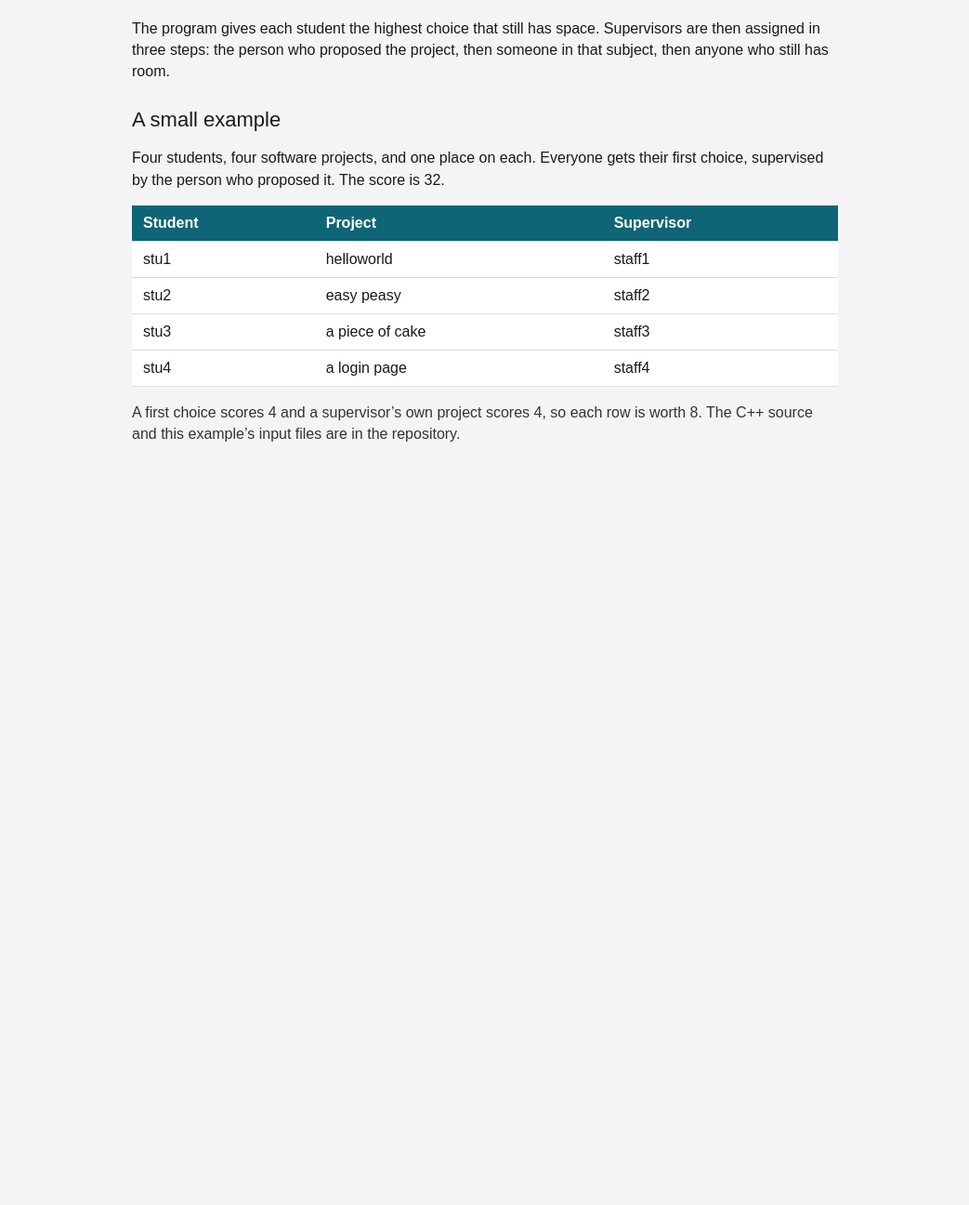
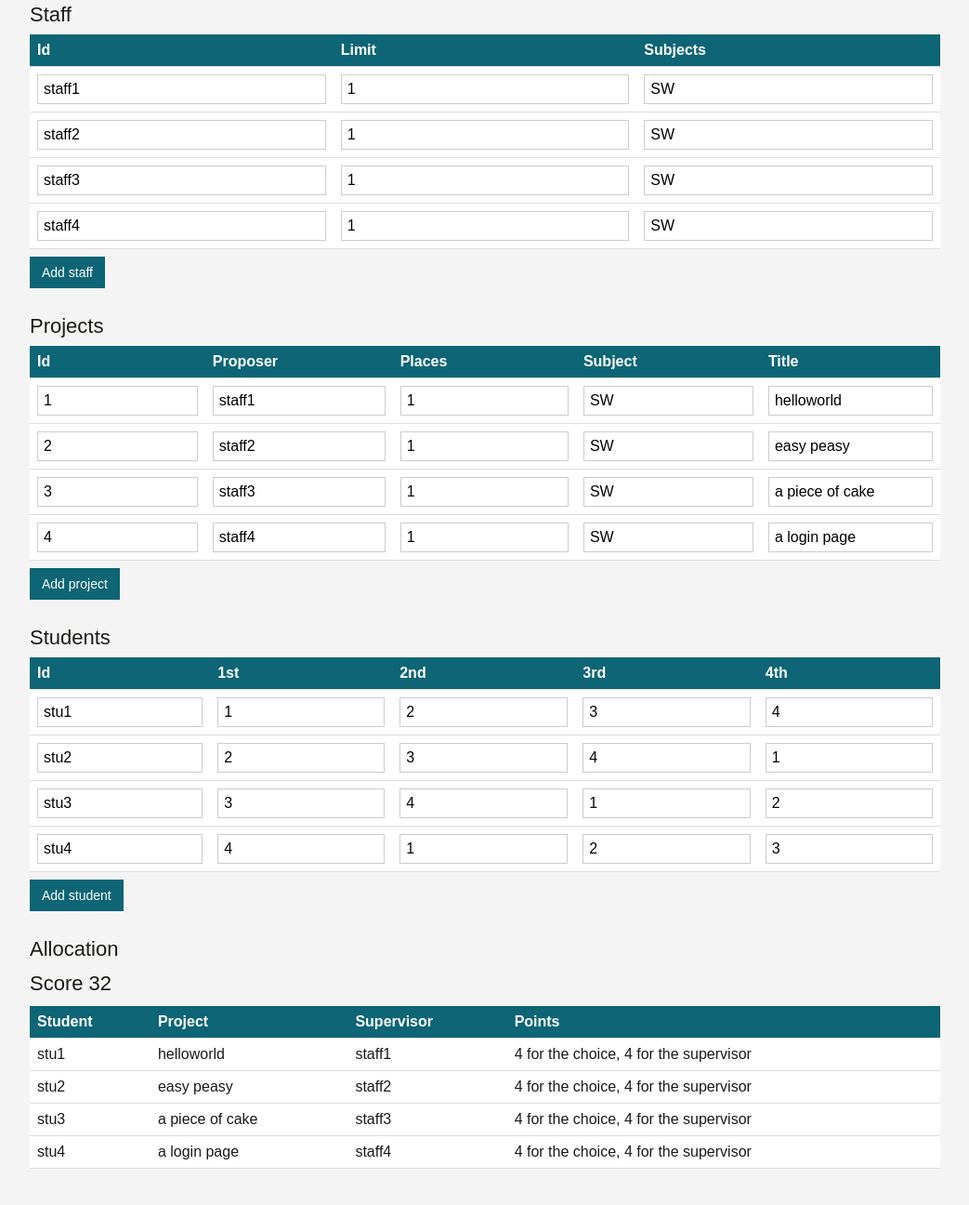
Before and after one commit to nno3/project-allocation, a plain HTML site: page index.html in a window 1280 px wide. Shown: the part 200-1496 px from the top of the page at 93% size, without its empty margins (118-1161 px from the left). Before the commit the page ends 800 px from the top, so only its background shows below. Drawn offline with Linux system fonts and the light colour scheme.

Commit message:
Run the allocation on the live page.

```diff
--- /dev/null
+++ b/allocate.js
@@ -0,0 +1,144 @@
+function studentPoints(choices, projectId) {
+    const index = choices.indexOf(projectId);
+    return index === -1 ? 0 : 4 - index;
+}
+
+function supervisorPoints(staff, project) {
+    if (project.proposer === staff.id) return 4;
+    if (staff.subjects.includes(project.subject)) return 2;
+    return 0;
+}
+
+function allocate(staffList, projectList, studentList) {
+    const staff = new Map(staffList.map((member) => [member.id, member]));
+    const projects = new Map(projectList.map((project) => [project.id, project]));
+    const students = new Map(studentList.map((student) => [student.id, student]));
+    const staffIds = [...staff.keys()].sort();
+    const projectIds = [...projects.keys()].sort((left, right) => left - right);
+    const studentOrder = [...students.keys()].sort();
+    const alloc = new Map(studentOrder.map((id) => [id, { projectId: -1, supervisorId: "" }]));
+    const projectCount = new Map(projectIds.map((id) => [id, 0]));
+    const staffCount = new Map(staffIds.map((id) => [id, 0]));
+
+    for (let preference = 0; preference < 4; preference += 1) {
+        studentOrder.forEach((id) => {
+            const assignment = alloc.get(id);
+            if (assignment.projectId !== -1) return;
+            const choices = students.get(id).choices;
+            if (preference >= choices.length) return;
+            const projectId = choices[preference];
+            const project = projects.get(projectId);
+            if (!project) return;
+            if (projectCount.get(projectId) < project.multiplicity) {
+                assignment.projectId = projectId;
+                projectCount.set(projectId, projectCount.get(projectId) + 1);
+            }
+        });
+    }
+
+    function assignExisting(staffId, projectId) {
+        const load = staff.get(staffId).load;
+        studentOrder.forEach((id) => {
+            if (staffCount.get(staffId) >= load) return;
+            const assignment = alloc.get(id);
+            if (assignment.projectId === projectId && assignment.supervisorId === "") {
+                assignment.supervisorId = staffId;
+                staffCount.set(staffId, staffCount.get(staffId) + 1);
+            }
+        });
+    }
+
+    function assignUnallocated(staffId, projectId) {
+        const load = staff.get(staffId).load;
+        const capacity = projects.get(projectId).multiplicity;
+        studentOrder.forEach((id) => {
+            if (staffCount.get(staffId) >= load) return;
+            const assignment = alloc.get(id);
+            if (assignment.projectId !== -1) return;
+            if (projectCount.get(projectId) >= capacity) return;
+            assignment.projectId = projectId;
+            assignment.supervisorId = staffId;
+            projectCount.set(projectId, projectCount.get(projectId) + 1);
+            staffCount.set(staffId, staffCount.get(staffId) + 1);
+        });
+    }
+
+    function phase(accepts) {
+        staffIds.forEach((staffId) => {
+            projectIds.forEach((projectId) => {
+                const project = projects.get(projectId);
+                if (!accepts(staffId, project)) return;
+                assignExisting(staffId, projectId);
+                if (projectCount.get(projectId) < project.multiplicity) assignUnallocated(staffId, projectId);
+            });
+        });
+    }
+
+    phase((staffId, project) => project.proposer === staffId);
+    phase((staffId, project) => project.proposer !== staffId && staff.get(staffId).subjects.includes(project.subject));
+    phase(() => true);
+
+    const rows = studentOrder.map((id) => {
+        const assignment = alloc.get(id);
+        const project = projects.get(assignment.projectId);
+        const member = staff.get(assignment.supervisorId);
+        const choiceScore = project ? studentPoints(students.get(id).choices, assignment.projectId) : 0;
+        const supervisorScore = project && member ? supervisorPoints(member, project) : 0;
+        return {
+            studentId: id,
+            projectId: assignment.projectId,
+            title: project ? project.title : "",
+            supervisorId: assignment.supervisorId,
+            choiceScore,
+            supervisorScore
+        };
+    });
+    const score = rows.reduce((total, row) => total + row.choiceScore + row.supervisorScore, 0);
+    return { score, rows };
+}
+
+const examples = {
+    small: {
+        staff: [
+            { id: "staff1", load: 1, subjects: ["SW"] },
+            { id: "staff2", load: 1, subjects: ["SW"] },
+            { id: "staff3", load: 1, subjects: ["SW"] },
+            { id: "staff4", load: 1, subjects: ["SW"] }
+        ],
+        projects: [
+            { id: 1, proposer: "staff1", multiplicity: 1, subject: "SW", title: "helloworld" },
+            { id: 2, proposer: "staff2", multiplicity: 1, subject: "SW", title: "easy peasy" },
+            { id: 3, proposer: "staff3", multiplicity: 1, subject: "SW", title: "a piece of cake" },
+            { id: 4, proposer: "staff4", multiplicity: 1, subject: "SW", title: "a login page" }
+        ],
+        students: [
+            { id: "stu1", choices: [1, 2, 3, 4] },
+            { id: "stu2", choices: [2, 3, 4, 1] },
+            { id: "stu3", choices: [3, 4, 1, 2] },
+            { id: "stu4", choices: [4, 1, 2, 3] }
+        ]
+    },
+    busy: {
+        staff: [
+            { id: "staff1", load: 1, subjects: ["SW"] },
+            { id: "staff2", load: 2, subjects: ["SW"] },
+            { id: "staff3", load: 1, subjects: ["SW"] },
+            { id: "staff4", load: 1, subjects: ["SW"] }
+        ],
+        projects: [
+            { id: 1, proposer: "staff1", multiplicity: 1, subject: "SW", title: "helloworld" },
+            { id: 2, proposer: "staff2", multiplicity: 5, subject: "SW", title: "easy peasy" },
+            { id: 3, proposer: "staff3", multiplicity: 1, subject: "SW", title: "a piece of cake" },
+            { id: 4, proposer: "staff4", multiplicity: 1, subject: "SW", title: "a login page" }
+        ],
+        students: [
+            { id: "stu1", choices: [2, 1, 3, 4] },
+            { id: "stu2", choices: [2, 3, 4, 1] },
+            { id: "stu3", choices: [2, 4, 1, 3] },
+            { id: "stu4", choices: [2, 4, 3, 1] },
+            { id: "stu5", choices: [4, 1, 2, 3] }
+        ]
+    }
+};
+
+if (typeof module !== "undefined") module.exports = { allocate, examples };
--- /dev/null
+++ b/app.js
@@ -0,0 +1,114 @@
+const staffBody = document.querySelector("#staff tbody");
+const projectBody = document.querySelector("#projects tbody");
+const studentBody = document.querySelector("#students tbody");
+const resultBody = document.querySelector("#result tbody");
+const scoreLine = document.getElementById("score");
+
+function field(value, name) {
+    const input = document.createElement("input");
+    input.value = value;
+    input.setAttribute("aria-label", name);
+    return input;
+}
+
+function addStaff(member = { id: "", load: 1, subjects: [] }) {
+    const row = document.createElement("tr");
+    [field(member.id, "Staff id"), field(member.load, "Supervision limit"), field(member.subjects.join(" "), "Subjects")].forEach((input) => {
+        const cell = document.createElement("td");
+        cell.append(input);
+        row.append(cell);
+    });
+    staffBody.append(row);
+}
+
+function addProject(project = { id: "", proposer: "", multiplicity: 1, subject: "", title: "" }) {
+    const row = document.createElement("tr");
+    [field(project.id, "Project id"), field(project.proposer, "Proposer"), field(project.multiplicity, "Places"), field(project.subject, "Subject"), field(project.title, "Title")].forEach((input) => {
+        const cell = document.createElement("td");
+        cell.append(input);
+        row.append(cell);
+    });
+    projectBody.append(row);
+}
+
+function addStudent(student = { id: "", choices: [] }) {
+    const row = document.createElement("tr");
+    const values = [student.id, student.choices[0] || "", student.choices[1] || "", student.choices[2] || "", student.choices[3] || ""];
+    const labels = ["Student id", "First choice", "Second choice", "Third choice", "Fourth choice"];
+    values.forEach((value, index) => {
+        const cell = document.createElement("td");
+        cell.append(field(value, labels[index]));
+        row.append(cell);
+    });
+    studentBody.append(row);
+}
+
+function readRows(body, names) {
+    return [...body.querySelectorAll("tr")].map((row) => {
+        const values = [...row.querySelectorAll("input")].map((input) => input.value.trim());
+        if (values.every((value) => value === "")) return null;
+        const record = {};
+        names.forEach((name, index) => {
+            record[name] = values[index] || "";
+        });
+        return record;
+    }).filter(Boolean);
+}
+
+function currentInput() {
+    const staff = readRows(staffBody, ["id", "load", "subjects"]).map((member) => ({
+        id: member.id,
+        load: Number(member.load),
+        subjects: member.subjects.split(/\s+/).filter(Boolean)
+    }));
+    const projects = readRows(projectBody, ["id", "proposer", "multiplicity", "subject", "title"]).map((project) => ({
+        id: Number(project.id),
+        proposer: project.proposer,
+        multiplicity: Number(project.multiplicity),
+        subject: project.subject,
+        title: project.title
+    }));
+    const students = readRows(studentBody, ["id", "first", "second", "third", "fourth"]).map((student) => ({
+        id: student.id,
+        choices: [student.first, student.second, student.third, student.fourth].filter(Boolean).map(Number)
+    }));
+    return { staff, projects, students };
+}
+
+function showResult() {
+    const { staff, projects, students } = currentInput();
+    const { score, rows } = allocate(staff, projects, students);
+    scoreLine.textContent = `Score ${score}`;
+    resultBody.replaceChildren();
+    rows.forEach((row) => {
+        const line = document.createElement("tr");
+        const reason = row.projectId === -1
+            ? "No project"
+            : `${row.choiceScore} for the choice, ${row.supervisorScore} for the supervisor`;
+        [row.studentId, row.title || "—", row.supervisorId || "—", reason].forEach((text) => {
+            const cell = document.createElement("td");
+            cell.textContent = text;
+            line.append(cell);
+        });
+        resultBody.append(line);
+    });
+}
+
+function loadExample(name) {
+    const example = examples[name];
+    staffBody.replaceChildren();
+    projectBody.replaceChildren();
+    studentBody.replaceChildren();
+    example.staff.forEach(addStaff);
+    example.projects.forEach(addProject);
+    example.students.forEach(addStudent);
+    showResult();
+}
+
+document.getElementById("example-small").addEventListener("click", () => loadExample("small"));
+document.getElementById("example-busy").addEventListener("click", () => loadExample("busy"));
+document.getElementById("add-staff").addEventListener("click", () => addStaff());
+document.getElementById("add-project").addEventListener("click", () => addProject());
+document.getElementById("add-student").addEventListener("click", () => addStudent());
+document.getElementById("allocate").addEventListener("click", showResult);
+loadExample("small");
--- a/index.html
+++ b/index.html
@@ -4,32 +4,47 @@
     <meta charset="UTF-8">
     <meta name="viewport" content="width=device-width, initial-scale=1.0">
     <title>Project allocation</title>
-    <link rel="stylesheet" href="style.css">
+    <link rel="stylesheet" href="style.css?v=2">
 </head>
 <body>
 <main>
     <h1>Project allocation</h1>
-    <p class="intro">Partner project with Ayan Muday for CO3105. We built it closely together.</p>
-    <p>Staff propose final-year projects. Each member of staff has a supervision limit and subject areas. Each project belongs to one subject and can be taken by a set number of students. Each student ranks up to four projects.</p>
-    <p>The program gives each student the highest choice that still has space. Supervisors are then assigned in three steps: the person who proposed the project, then someone in that subject, then anyone who still has room.</p>
-    <h2>A small example</h2>
-    <p>Four students, four software projects, and one place on each. Everyone gets their first choice, supervised by the person who proposed it. The score is 32.</p>
-    <table>
-        <thead>
-            <tr>
-                <th>Student</th>
-                <th>Project</th>
-                <th>Supervisor</th>
-            </tr>
-        </thead>
-        <tbody>
-            <tr><td>stu1</td><td>helloworld</td><td>staff1</td></tr>
-            <tr><td>stu2</td><td>easy peasy</td><td>staff2</td></tr>
-            <tr><td>stu3</td><td>a piece of cake</td><td>staff3</td></tr>
-            <tr><td>stu4</td><td>a login page</td><td>staff4</td></tr>
-        </tbody>
+    <p class="intro">Partner project with Ayan Muday for CO3105. Change the choices, then allocate. The page runs the same steps as the C++ program.</p>
+    <div class="actions">
+        <button id="example-small" type="button">Four students</button>
+        <button id="example-busy" type="button">Five students, one popular project</button>
+        <button id="allocate" type="button">Allocate</button>
+    </div>
+
+    <h2>Staff</h2>
+    <table id="staff">
+        <thead><tr><th>Id</th><th>Limit</th><th>Subjects</th></tr></thead>
+        <tbody></tbody>
     </table>
-    <p class="note">A first choice scores 4 and a supervisor’s own project scores 4, so each row is worth 8. The C++ source and this example’s input files are in the repository.</p>
+    <button id="add-staff" type="button">Add staff</button>
+
+    <h2>Projects</h2>
+    <table id="projects">
+        <thead><tr><th>Id</th><th>Proposer</th><th>Places</th><th>Subject</th><th>Title</th></tr></thead>
+        <tbody></tbody>
+    </table>
+    <button id="add-project" type="button">Add project</button>
+
+    <h2>Students</h2>
+    <table id="students">
+        <thead><tr><th>Id</th><th>1st</th><th>2nd</th><th>3rd</th><th>4th</th></tr></thead>
+        <tbody></tbody>
+    </table>
+    <button id="add-student" type="button">Add student</button>
+
+    <h2>Allocation</h2>
+    <p id="score" class="score"></p>
+    <table id="result">
+        <thead><tr><th>Student</th><th>Project</th><th>Supervisor</th><th>Points</th></tr></thead>
+        <tbody></tbody>
+    </table>
 </main>
+<script src="allocate.js?v=2"></script>
+<script src="app.js?v=2"></script>
 </body>
 </html>
--- a/style.css
+++ b/style.css
@@ -6,7 +6,7 @@ body {
 }
 
 main {
-    width: min(760px, calc(100% - 32px));
+    width: min(980px, calc(100% - 32px));
     margin: 32px auto 48px;
 }
 
@@ -23,8 +23,34 @@ h2 {
     font-weight: normal;
 }
 
-p {
+.intro,
+.score {
     line-height: 1.45;
+}
+
+.score {
+    font-size: 22px;
+    margin: 0 0 8px;
+}
+
+.actions,
+button {
+    margin-top: 8px;
+}
+
+.actions {
+    display: flex;
+    flex-wrap: wrap;
+    gap: 8px;
+}
+
+button {
+    border: 1px solid #0d6575;
+    background: #0d6575;
+    color: #fff;
+    padding: 8px 12px;
+    font-size: 14px;
+    cursor: pointer;
 }
 
 table {
@@ -36,7 +62,7 @@ table {
 th,
 td {
     text-align: left;
-    padding: 10px 12px;
+    padding: 8px;
     border-bottom: 1px solid #ddd;
 }
 
@@ -45,6 +71,10 @@ th {
     color: #fff;
 }
 
-.note {
-    color: #333;
+input {
+    width: 100%;
+    box-sizing: border-box;
+    border: 1px solid #ccc;
+    padding: 6px;
+    font: inherit;
 }
```
Also changed, not shown: 1 other file.
